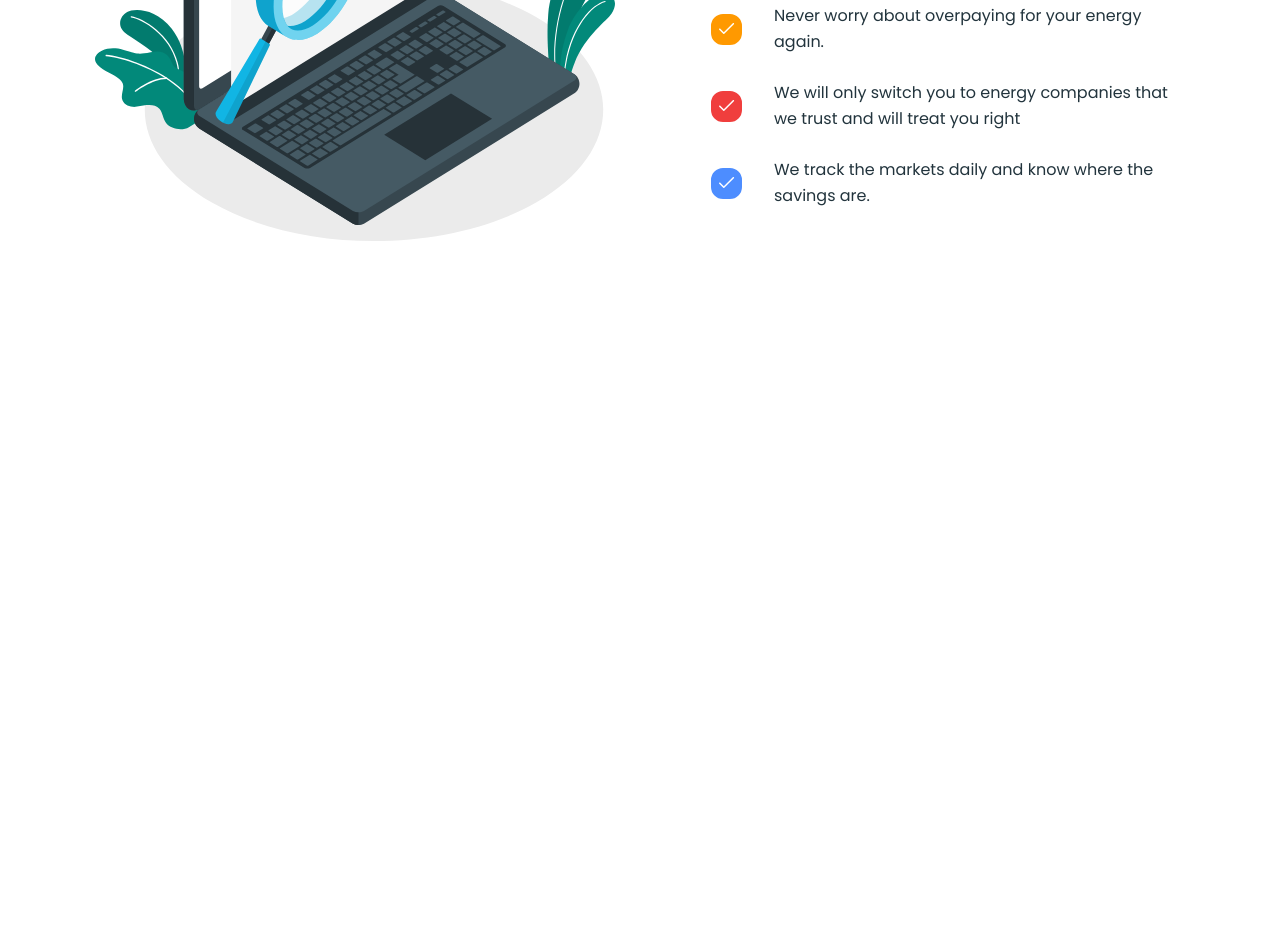
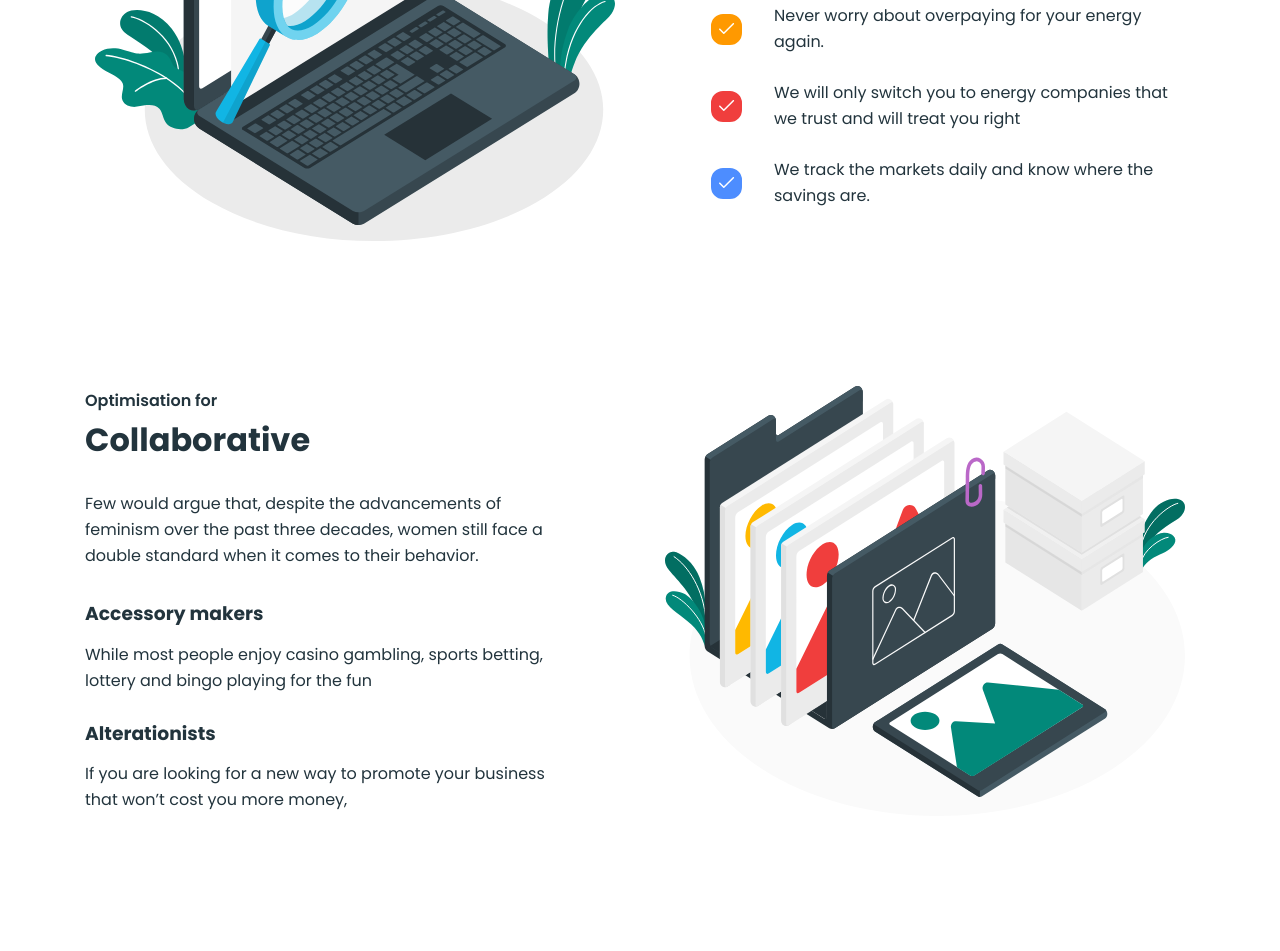
Before and after one commit to tymur-lykho/business-promotion-vite, a website built with Vite: page src/index.html in a window 1280 px wide. Shown: the part 1971-2922 px from the top of the page. Before the commit the page ends 2272 px from the top, so only its background shows below. Built offline with nearby package versions, Linux system fonts and the light colour scheme; files whose address does not match are found by name.

Commit message:
Fixed collaboration section

```diff
--- a/src/css/collaboration.css
+++ b/src/css/collaboration.css
@@ -1,38 +1,60 @@
 /* #region Collaboration */
 .collaboration {
-  margin-bottom: 150px;
+  padding-top: 50px;
+  padding-bottom: 100px;
 }
-
 .collaboration-container {
   display: flex;
+  flex-direction: column-reverse;
   align-items: center;
+  gap: 50px;
 }
-
+@media only screen and (min-width: 1150px) {
+  .collaboration-container {
+    flex-direction: row;
+    gap: 84px;
+  }
+}
 .collaboration-wrapper {
-  margin-right: 84px;
+  padding-left: 5px;
+  padding-right: 1px;
 }
-
+@media only screen and (min-width: 1150px) {
+  .collaboration-wrapper {
+    padding: 0;
+  }
+}
 .collaboration-title {
+  margin-bottom: 16px;
 }
-
+@media only screen and (min-width: 1150px) {
+  .collaboration-title {
+    margin-bottom: 25px;
+  }
+}
 .collaboration-text {
-  margin-bottom: 30px;
+  margin-bottom: 16px;
 }
-
+@media only screen and (min-width: 1150px) {
+  .collaboration-text {
+    margin-bottom: 30px;
+  }
+}
 .collaboration-list {
 }
-
 .collaboration-item:not(:last-child) {
-  margin-bottom: 12px;
+  margin-bottom: 24px;
 }
-
+@media only screen and (min-width: 1150px) {
+  .collaboration-item:not(:last-child) {
+    margin-bottom: 25px;
+  }
+}
 .collaboration-subtitle {
   margin-bottom: 12px;
 }
-
 .collaboration-item-text {
 }
-
 .collaboration-img {
 }
 /* #endregion */
--- a/src/index.html
+++ b/src/index.html
@@ -31,7 +31,7 @@
       <load src="./partials/specification.html" />
       <load src="./partials/management.html" />
       <load src="./partials/support.html" />
-      <!-- <load src="./partials/collaboration.html" /> -->
+      <load src="./partials/collaboration.html" />
       <!-- <load src="./partials/staff.html" /> -->
       <!-- <load src="./partials/strategies.html" /> -->
       <!-- <load src="./partials/price.html" /> -->
--- a/src/partials/collaboration.html
+++ b/src/partials/collaboration.html
@@ -29,7 +29,7 @@
     </div>
     <img
       class="collaboration-img"
-      src="./images/collaboration-img-min.png"
+      src="../img/colaboration/collaboration-img.svg"
       alt="Folder with photo cards"
       width="540"
       height="500"
```
